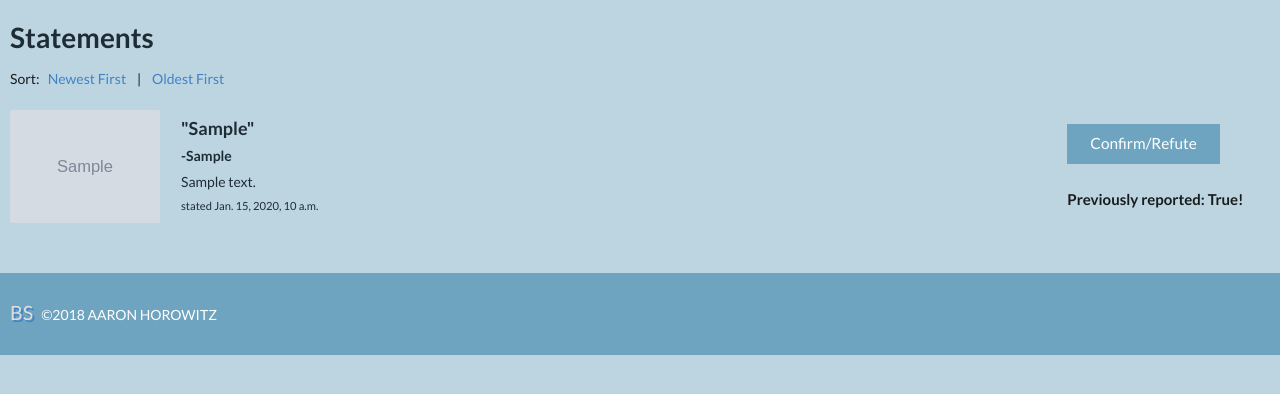
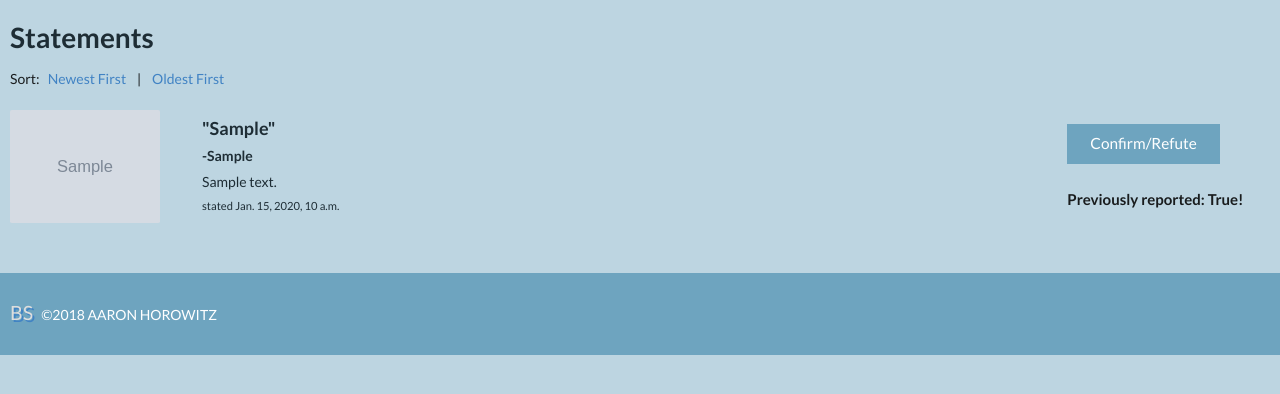
Before and after one commit to aaronhorowitz3/boldstatements, a Django app: page / in a window 1280 px wide. Shown: the part 221-615 px from the top of the page. Run offline with Django 3.2, Linux system fonts and the light colour scheme; tables that the repository leaves empty hold one stand-in row (values such as "Sample post"); grey boxes marked "Sample" are stand-in pictures; some libraries are stand-ins or nearby versions.

Commit message:
tweaked styling a bit

```diff
--- a/boldstatements_django/boldstatements/static/css/style.css
+++ b/boldstatements_django/boldstatements/static/css/style.css
@@ -79,8 +79,12 @@ nav a:hover {
 
 .content {
    margin-top: auto;
-   margin-left: 1.5em;
    margin-bottom: auto;
+}
+
+.feed-stuffs {
+   margin-left: 1.5em !important;
+   margin-right: 1.5em !important;
 }
 
 .ui.small.image {
--- a/boldstatements_django/boldstatements/static/scripts/app.js
+++ b/boldstatements_django/boldstatements/static/scripts/app.js
@@ -20,11 +20,17 @@ $(document).ready(function() {
       newer.addClass('selected')
    })
 
-   let singleStatement = $('#single-statement')
-   let userConf = $('#user-conf')
-
-   if (userConf.innerHTML === "True!") {
-      singleStatement.addClass("true")
-   }
+   // let singleStatement = $('#single-statement')
+   // let userConf = $('#user-conf')
+   //
+   // if userConf.innerHTML === "True!" function() {
+   //    singleStatement.addClass("true")
+   //    singleStatement.removeClass("false")
+   // }
+   //
+   // if (userConf.innerHTML === "False!") function() {
+   //    singleStatement.addClass("false")
+   //    singleStatement.removeClass("true")
+   // }
 
 })
--- a/boldstatements_django/boldstatements/templates/boldstatements/new_statement.html
+++ b/boldstatements_django/boldstatements/templates/boldstatements/new_statement.html
@@ -6,7 +6,7 @@
    <form enctype="multipart/form-data" method="post" class="ui form">
       {% csrf_token %}
       {{ form.as_p }}
-      <button type="submit" class="ui button">Submit</button>
+      <button type="submit" class="ui button logbutts">Submit</button>
    </form>
 </div>
 {% endblock %}
--- a/boldstatements_django/boldstatements/templates/boldstatements/statement_feed.html
+++ b/boldstatements_django/boldstatements/templates/boldstatements/statement_feed.html
@@ -10,7 +10,7 @@
          <div class="ui small image">
             <img src="{{ statement.image.url }}">
          </div>
-         <div class="content">
+         <div class="content feed-stuffs">
             <a href="{% url 'statement_detail' pk=statement.pk %}" class="in-sort-order">
                <div class="header"><h3>"{{ statement.prediction }}"</h3></div>
                <div class="meta">
@@ -37,7 +37,7 @@
          <div class="ui small image">
             <img src="{{ statement.image.url }}">
          </div>
-         <div class="content">
+         <div class="content feed-stuffs">
             <a href="{% url 'statement_detail' pk=statement.pk %}" class="in-sort-order">
                <div class="header"><h3>"{{ statement.prediction }}"</h3></div>
                <div class="meta">
```
Also changed, not shown: boldstatements_django/media/documents/Screen_Shot_2018-07-11_at_3.15.42_PM.png (added).
